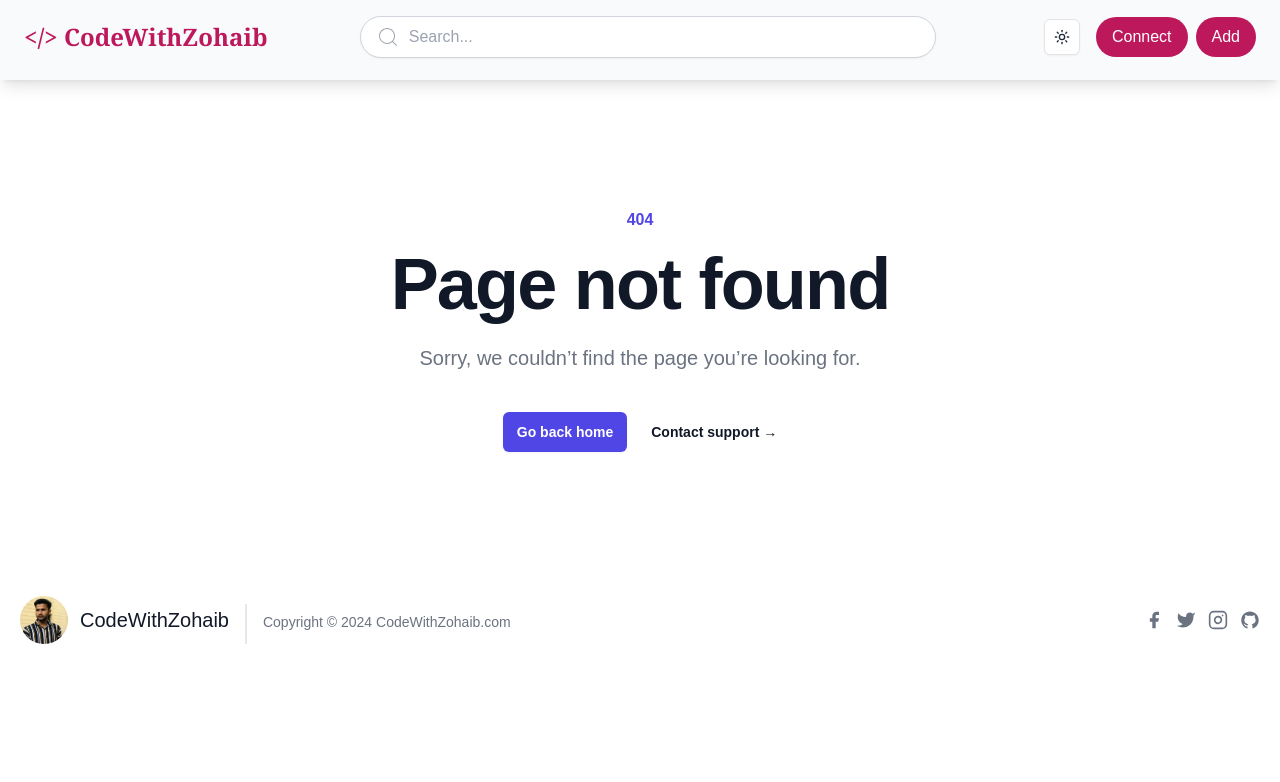
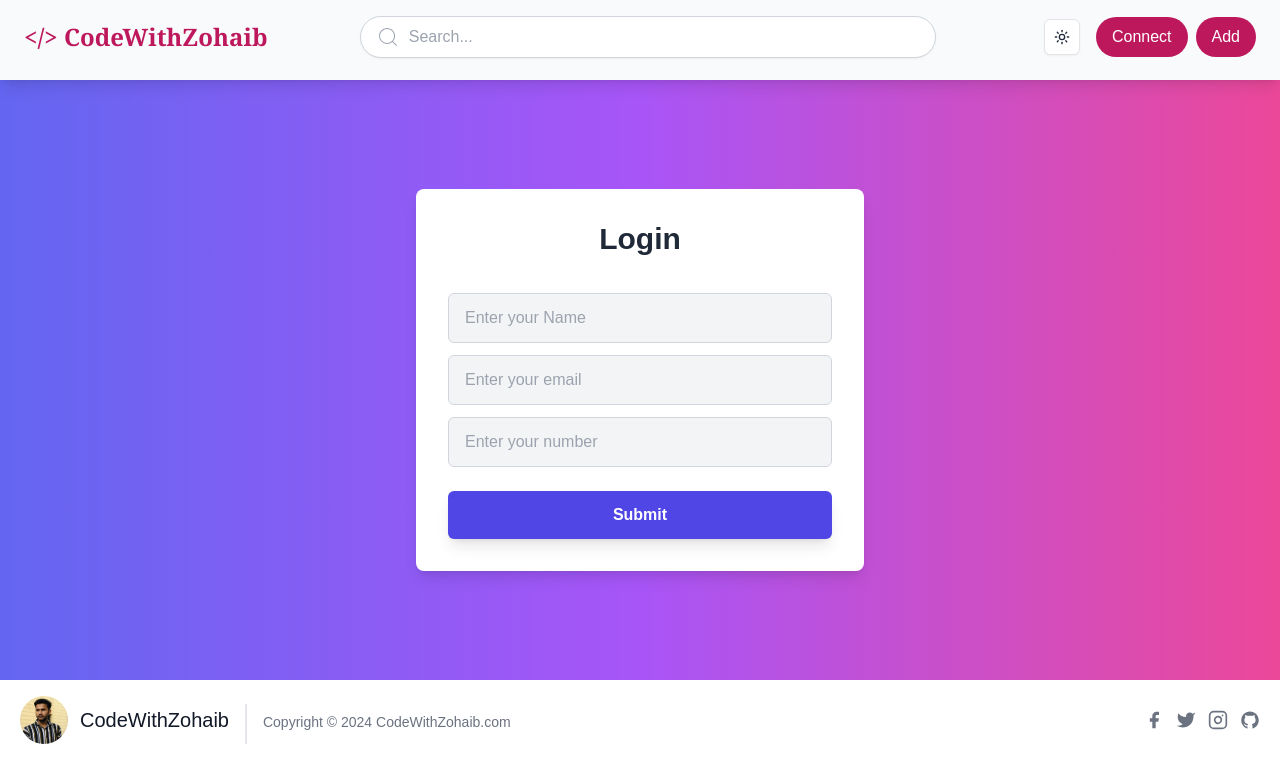
Before and after one commit to DotZohaib/CodeWithZohaib-Academy-, a Next.js app: page /Connect in a window 1280 px wide. Before the commit this address had no page. Shown: the top 782 px of the page. Built offline with nearby package versions, Linux system fonts and the light colour scheme.

Commit message:
Add files via upload

```diff
--- /dev/null
+++ b/src/app/Connect/page.tsx
@@ -0,0 +1,87 @@
+'use client'
+import React, { useState } from 'react';
+
+const Connect = () => {
+  const [formData, setFormData] = useState({
+    name: '',
+    email: '',
+    Num: '',
+  });
+  const [isSubmitted, setIsSubmitted] = useState(false);
+
+  const handleChange = (e: any) => {
+    const { name, value } = e.target;
+    setFormData((prevData) => ({ ...prevData, [name]: value }));
+  };
+
+  const handleSubmit = (e: any) => {
+    e.preventDefault();
+    // Save form data to localStorage
+    localStorage.setItem('userData', JSON.stringify(formData));
+
+    // Show submission success message
+    setIsSubmitted(true);
+
+    // Clear form fields after submission
+    setFormData({name: '', email: '', Num: '' });
+
+    // Hide the popup message after 3 seconds
+    setTimeout(() => setIsSubmitted(false), 3000);
+  };
+
+  return (
+    <div className="w-full h-[75vh] bg-gradient-to-r from-indigo-500 via-purple-500 to-pink-500 flex items-center justify-center">
+      <div className="w-full max-w-md bg-white rounded-lg shadow-lg p-8 relative">
+        <h1 className="text-3xl font-bold text-gray-800 mb-6 text-center">Login</h1>
+
+        <form onSubmit={handleSubmit} className="flex flex-col">
+
+          <input
+            className="py-3 px-4 mt-3 bg-gray-100 rounded-md border border-gray-300 focus:outline-none focus:ring-2 focus:ring-indigo-400 transition-all duration-300"
+            type="name"
+            name="name"
+            id="name"
+            placeholder="Enter your Name"
+            value={formData.name}
+            onChange={handleChange}
+            required
+          />
+          <input
+            className="py-3 px-4 mt-3 bg-gray-100 rounded-md border border-gray-300 focus:outline-none focus:ring-2 focus:ring-indigo-400 transition-all duration-300"
+            type="email"
+            name="email"
+            id="email"
+            placeholder="Enter your email"
+            value={formData.email}
+            onChange={handleChange}
+            required
+          />
+          <input
+            className="py-3 px-4 mt-3 bg-gray-100 rounded-md border border-gray-300 focus:outline-none focus:ring-2 focus:ring-indigo-400 transition-all duration-300"
+            type="number"
+            name="Num"
+            id="Num"
+            placeholder="Enter your number"
+            value={formData.Num}
+            onChange={handleChange}
+            required
+          />
+          <button
+            type="submit"
+            className="mt-6 bg-indigo-600 hover:bg-indigo-700 text-white py-3 rounded-md font-semibold transition-all duration-300 shadow-lg hover:shadow-xl"
+          >
+            Submit
+          </button>
+        </form>
+
+        {isSubmitted && (
+          <div className="absolute top-2 right-2 bg-green-500 text-white px-4 py-2 rounded-md shadow-lg transition-opacity duration-300">
+            Congratulations To Connect us
+          </div>
+        )}
+      </div>
+    </div>
+  );
+};
+
+export default Connect;
```
